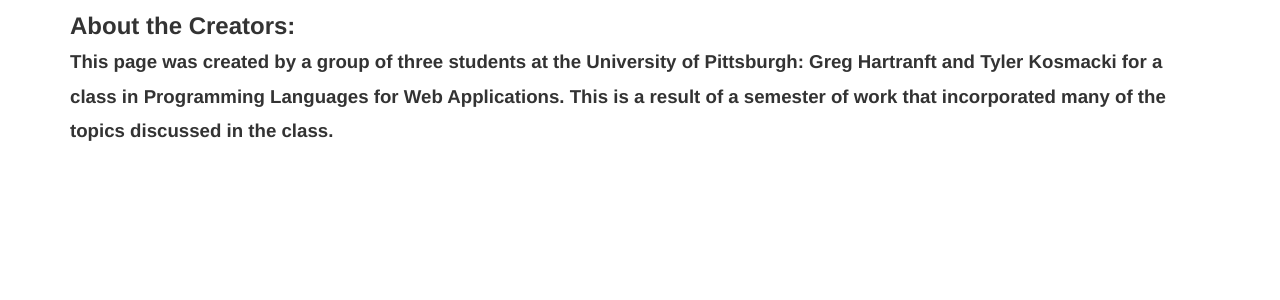
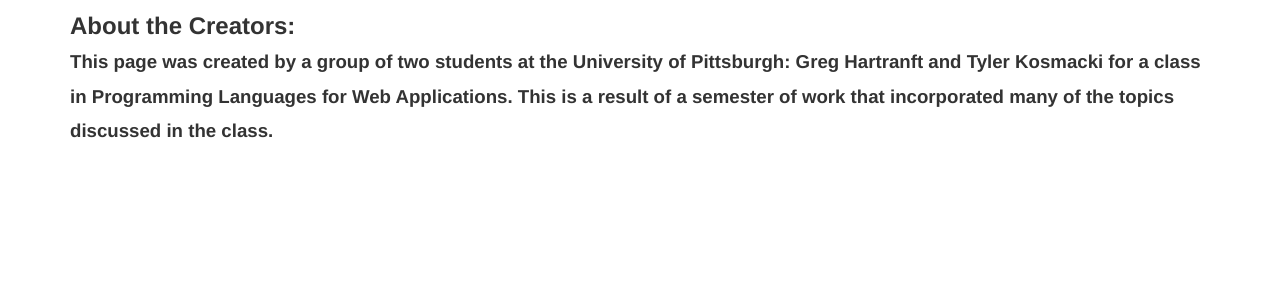
Before and after one commit to Sindalf/SocEventCalendar, a Python web app: template templates/about.html in a window 1280 px wide. Shown: the part 51-351 px from the top of the page. Run offline with Jinja, Linux system fonts and the light colour scheme; the template is opened without the code that fills it, so the values that code supplies are empty; some libraries are stand-ins or nearby versions.

Commit message:
Fixed typo in about page

```diff
--- a/templates/about.html
+++ b/templates/about.html
@@ -4,7 +4,7 @@
 	<br><br><br>
 	<div class = "container">
 		<he5>About the Creators:</he4><br>
-		<un>This page was created by a group of three students at the University of Pittsburgh:
+		<un>This page was created by a group of two students at the University of Pittsburgh:
 		Greg Hartranft and Tyler Kosmacki for a class in Programming Languages
 		for Web Applications. This is a result of a semester of work that incorporated many of the
 		topics discussed in the class.
```
